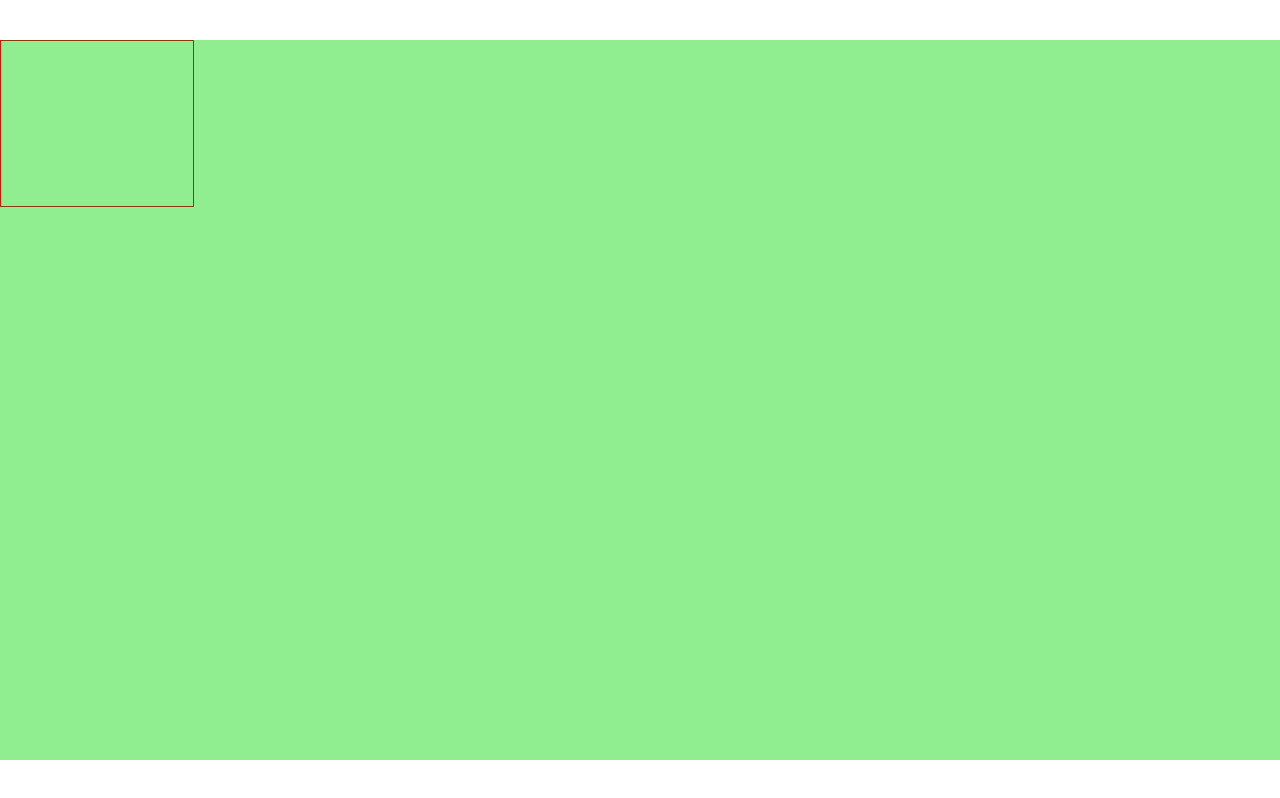
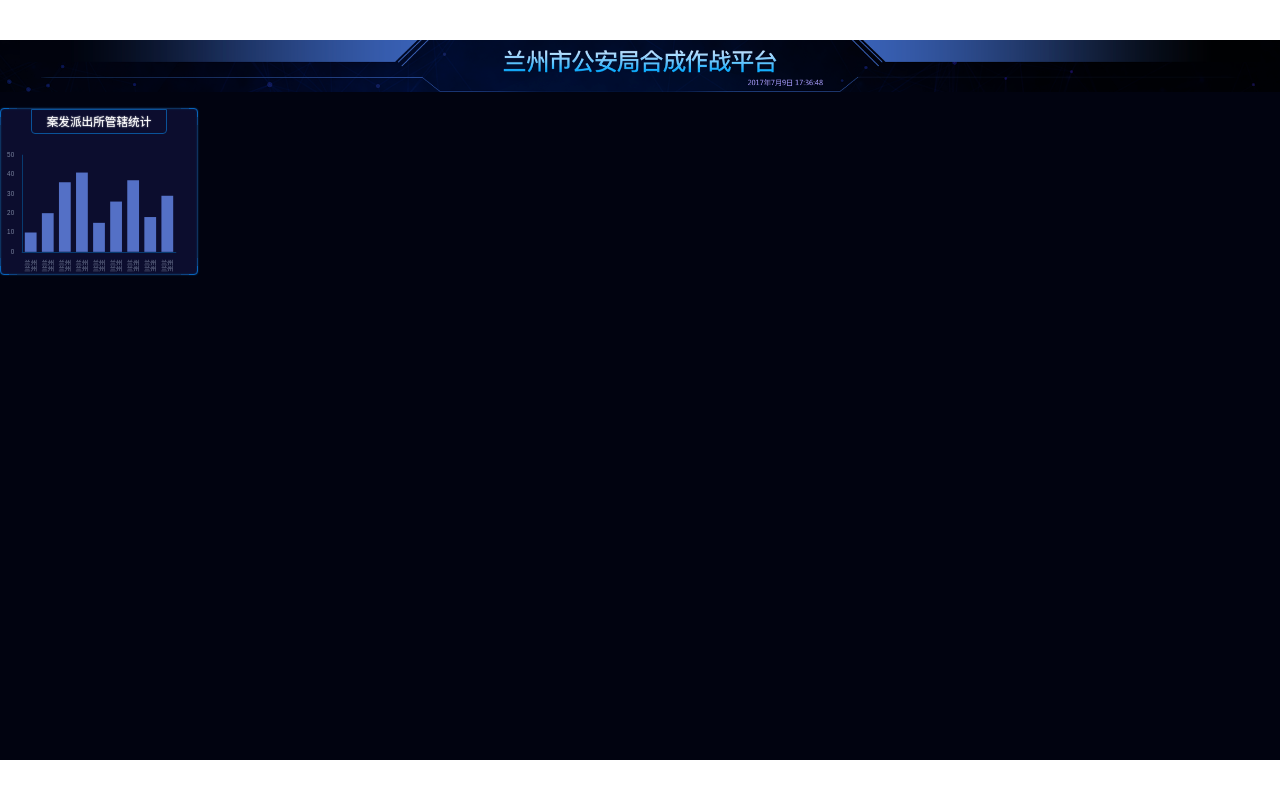
Before and after one commit to ak97z/big-screen, a React (Vite) app: page /#/ in a window 1280 px wide. Built offline with nearby package versions, Linux system fonts and the light colour scheme.

Commit message:
add header, make grids 添加空隙 完成页面背景和 div 边框 柱形图搞定 重构 Chart1

```diff
--- a/index.html
+++ b/index.html
@@ -8,7 +8,7 @@
     <script>
         const clientWidth = document.documentElement.clientWidth;
         const clientHeight = document.documentElement.clientHeight;
-        const pageWidth= clientWidth / clientHeight > 16 / 9 ? clientHeight * 16 / 9 : clientWidth;
+        window.pageWidth= clientWidth / clientHeight > 16 / 9 ? clientHeight * 16 / 9 : clientWidth;
         const pageHeight = pageWidth / (16 / 9)
         const x = `<style>html{ font-size:${pageWidth / 100}px }</style>`
         document.write(x)
--- /dev/null
+++ b/src/components/chart-1.tsx
@@ -0,0 +1,56 @@
+import React, {useEffect, useRef} from 'react';
+import * as echarts from 'echarts';
+
+
+const px = (n) => n / 2420 * (window as any).pageWidth;
+export const Chart1=()=>{
+    const divRef = useRef(null);
+    useEffect(() => {
+        var myChart = echarts.init(divRef.current);
+        myChart.setOption({
+            textStyle: {
+                fontSize: px(12),
+                color: '#79839E',
+            },
+            title: {show: false},
+            legend: {show: false},
+            xAxis: {
+                data: ['兰州兰州', '兰州兰州', '兰州兰州', '兰州兰州', '兰州兰州', '兰州兰州', '兰州兰州', '兰州兰州', '兰州兰州'],
+                axisTick: {show: false},
+                axisLine: {
+                    lineStyle: {color: '#083B70'}
+                },
+                axisLabel: {
+                    fontSize: px(12),
+                    formatter(val) {
+                        if (val.length > 2) {
+                            const array = val.split('');
+                            array.splice(2, 0, '\n');
+                            return array.join('');
+                        } else {
+                            return val;
+                        }
+                    },
+                }
+            },
+            yAxis: {
+                splitLine: {show: false},
+                axisLine: {show: true, lineStyle: {color: '#083B70'}},
+                axisLabel: {fontSize: px(12)}
+            },
+
+            grid: {x: px(40), y: px(40), x2: px(40), y2: px(40),},
+            series: [{
+                type: 'bar',
+                data: [10, 20, 36, 41, 15, 26, 37, 18, 29],
+
+            }]
+        });
+    }, []);
+    return(
+        <div className="管辖统计 bordered">
+            <h2>案发派出所管辖统计</h2>
+            <div className="chart" ref={divRef}></div>
+        </div>
+    )
+}
--- /dev/null
+++ b/src/custom.d.ts
@@ -0,0 +1,4 @@
+declare module "*.png" {
+    const value: any;
+    export = value;
+}
--- a/src/pages/home.scss
+++ b/src/pages/home.scss
@@ -1,6 +1,91 @@
 @import "../shared/helper";
-.x {
-  width: px(367);
+
+.home {
+  display: flex;
+  flex-direction: column;
+  background: #010310;
+  color: white;
+  height: 100%;
+
+  > header {
+    height: px(99);
+    background-size: cover;
+  }
+
+  > main {
+    padding-top: px(30);
+    flex: 1;
+    display: grid;
+    grid-template:
+            "box1 box2 box4 box5" 755fr
+            "box3 box3 box4 box5" 363fr/ 366fr 361fr 811fr 747fr;
+    grid-row-gap: px(28);
+    grid-column-gap: px(28);
+
+    > section {text-align: center;}
+    .bordered {
+      border: 1px solid #0764bc;
+      border-radius: 4px;
+      box-shadow: 0 0 2px 0 #0e325f, inset 0 0 2px 0 #0e325f;
+      background-color: rgb(12, 13, 46);
+      position: relative;
+      &::before {
+        position: absolute;
+        content: '';
+        left: 0;
+        right: 0;
+        top: 0;
+        bottom: 0;
+        border-radius: 4px;
+        box-shadow: 17px 0 0 -16px #0e325f,
+        -17px 0 0 -16px #0e325f,
+        0 17px 0 -16px #0e325f,
+        0 -17px 0 -16px #0e325f,
+        9px 0 0 -8px #0d4483,
+        -9px 0 0 -8px #0d4483,
+        0 9px 0 -8px #0d4483,
+        0 -9px 0 -8px #0d4483,;
+      }
+    }
+
+    > .section1 {
+      grid-area: box1;
+    }
+
+    > .section2 {
+      grid-area: box2;
+    }
+
+    > .section3 {
+      grid-area: box3;
+    }
+
+    > .section4 {
+      grid-area: box4;
+    }
+
+    > .section5 {
+      grid-area: box5;
+    }
+  }
+.管辖统计{
   height: px(315);
-  border: 1px solid red;
+  display: flex;
+  flex-direction: column;
+  align-items: center;
+  h2{
+    flex-shrink: 0;
+    border: 1px solid #0a5299;
+    border-bottom-left-radius: 4px;
+    border-bottom-right-radius: 4px;
+    font-size: px(22);
+    line-height: px(24);
+    padding: px(10) px(28);
+    text-shadow: 0 0 px(3) white;
+  }
+  .chart{
+    flex: 1;
+    width: 100%;
+  }
 }
+}
--- a/src/pages/home.tsx
+++ b/src/pages/home.tsx
@@ -1,11 +1,22 @@
-import React from 'react';
+import React, {useEffect, useRef} from 'react';
 import './home.scss';
+import headerBg from '../images/header.png';
+import {Chart1} from '../components/chart-1';
 
+const px = (n) => n / 2420 * (window as any).pageWidth;
 export const Home = () => {
-  return (
-    <div>
-<div className="x"></div>
-
-    </div>
-  );
+    return (
+        <div className="home">
+            <header style={{backgroundImage: `url(${headerBg})`}}/>
+            <main>
+                <section className="section1">
+                    <Chart1/>
+                </section>
+                <section className="section2"></section>
+                <section className="section3"></section>
+                <section className="section4"></section>
+                <section className="section5"></section>
+            </main>
+        </div>
+    );
 };
--- a/src/shared/style.scss
+++ b/src/shared/style.scss
@@ -22,5 +22,12 @@ body {
 
 #root{
   margin:0 auto;
-  background: lightgreen;
+  display: flex;
+  flex-direction: column;
 }
+.App{
+  flex: 1;
+}
+h1,h2,h3,h4,h5,h6{
+  font-size: 16px;
+}
```
Also changed, not shown: src/images/header.png (added).
